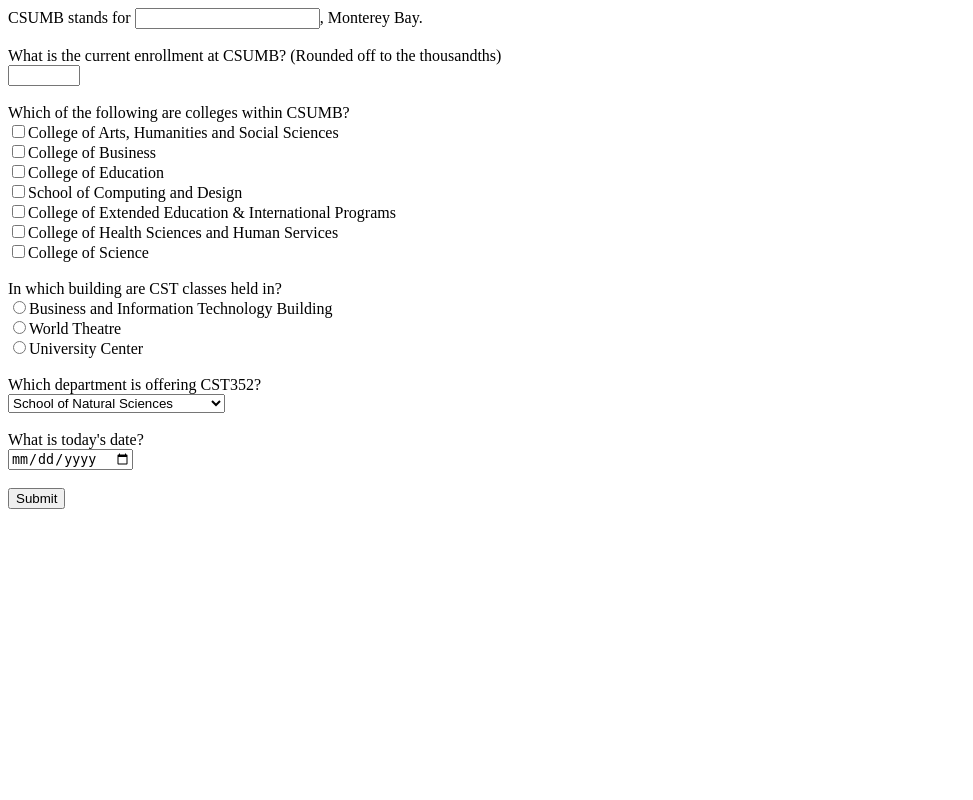
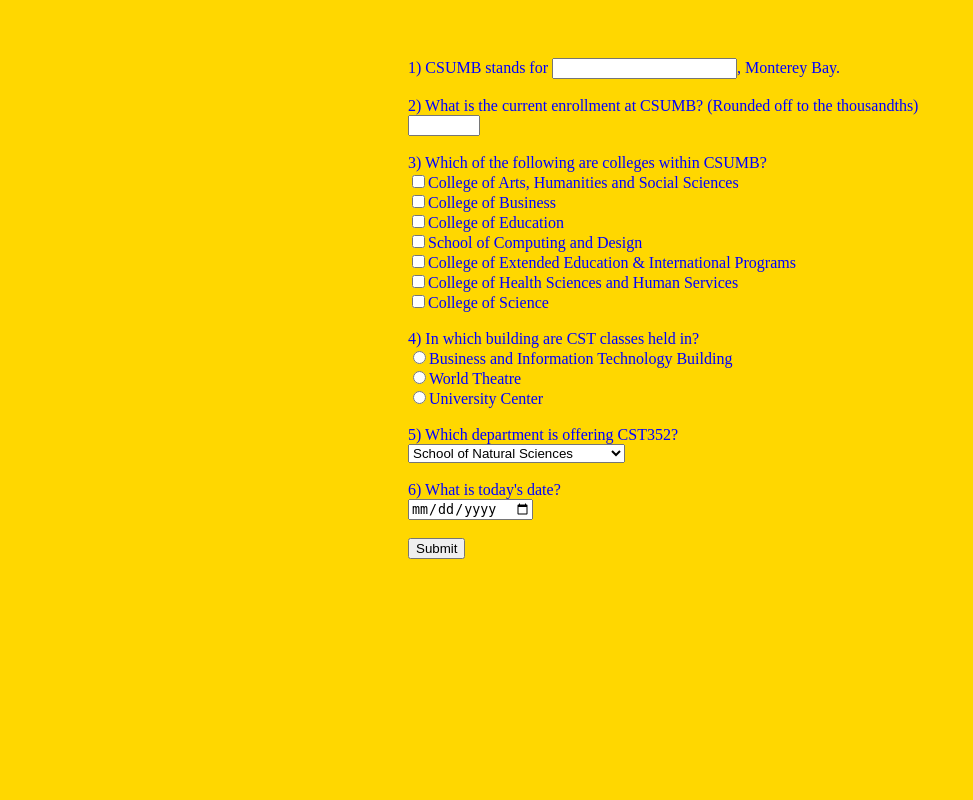
Before and after one commit to kyesolomon/ksolomon-cst352, a PHP site: page /hw/hw4/hw4.php in a window 1280 px wide. Shown: the whole page, without its empty margins (0-973 px from the left). Run offline with PHP 8.4, Linux system fonts and the light colour scheme.

Commit message:
Creating hw 4 again

```diff
--- /dev/null
+++ b/hw/hw4/hw4.css
@@ -0,0 +1,5 @@
+body{
+    background-color: gold;
+    color: blue;
+    padding: 50px 50px 50px 400px;
+}
--- a/hw/hw4/hw4.php
+++ b/hw/hw4/hw4.php
@@ -1,17 +1,27 @@
+<script language = "javascript">
+
+</script>
 <!DOCTYPE html>
 <html>
     <head>
         <title>Homework 4: JavaScript/jQuery Quiz</title>
+        <style>
+            body{
+                background-color: gold;
+                color: blue;
+                padding: 50px 50px 50px 400px;
+            }
+        </style>
     </head>
     <body>
         <form>
-            CSUMB stands for
+            1) CSUMB stands for
             <input type = "text" name = "fillInTheBlank">, Monterey Bay.<br><br>
 
-            What is the current enrollment at CSUMB? (Rounded off to the thousandths)<br>
+            2) What is the current enrollment at CSUMB? (Rounded off to the thousandths)<br>
             <input type="number" name="enrollment" min="7000" max="8000"><br><br>
 
-            Which of the following are colleges within CSUMB?<br>
+            3) Which of the following are colleges within CSUMB?<br>
             <input type = "checkbox" name = "multipleChoice" value= "CAHSS">College of Arts, Humanities and Social Sciences<br>
             <input type = "checkbox" name = "multipleChoice" value= "COB">College of Business<br>
             <input type = "checkbox" name = "multipleChoice" value= "COE">College of Education<br>
@@ -20,12 +30,12 @@
             <input type = "checkbox" name = "multipleChoice" value= "CHSHS">College of Health Sciences and Human Services<br>
             <input type = "checkbox" name = "multipleChoice" value= "COS">College of Science<br><br>
 
-            In which building are CST classes held in?<br>
+            4) In which building are CST classes held in?<br>
             <input type = "radio" name = "oneChoice" value = "BIT">Business and Information Technology Building<br>
             <input type = "radio" name = "oneChoice" value = "Theatre">World Theatre<br>
             <input type = "radio" name = "oneChoice" value = "UC">University Center<br><br>
 
-            Which department is offering CST352?<br>
+            5) Which department is offering CST352?<br>
             <select>
                 <option value = "science">School of Natural Sciences</option>
                 <option value = "computing">School of Computing and Design</option>
@@ -34,7 +44,7 @@
                 <option value = "department">School of Languages</option>
             </select><br><br>
 
-            What is today's date?<br>
+            6) What is today's date?<br>
             <input type = "date" name = "today"><br><br>
 
             <input type = "submit" value = "Submit">
```
